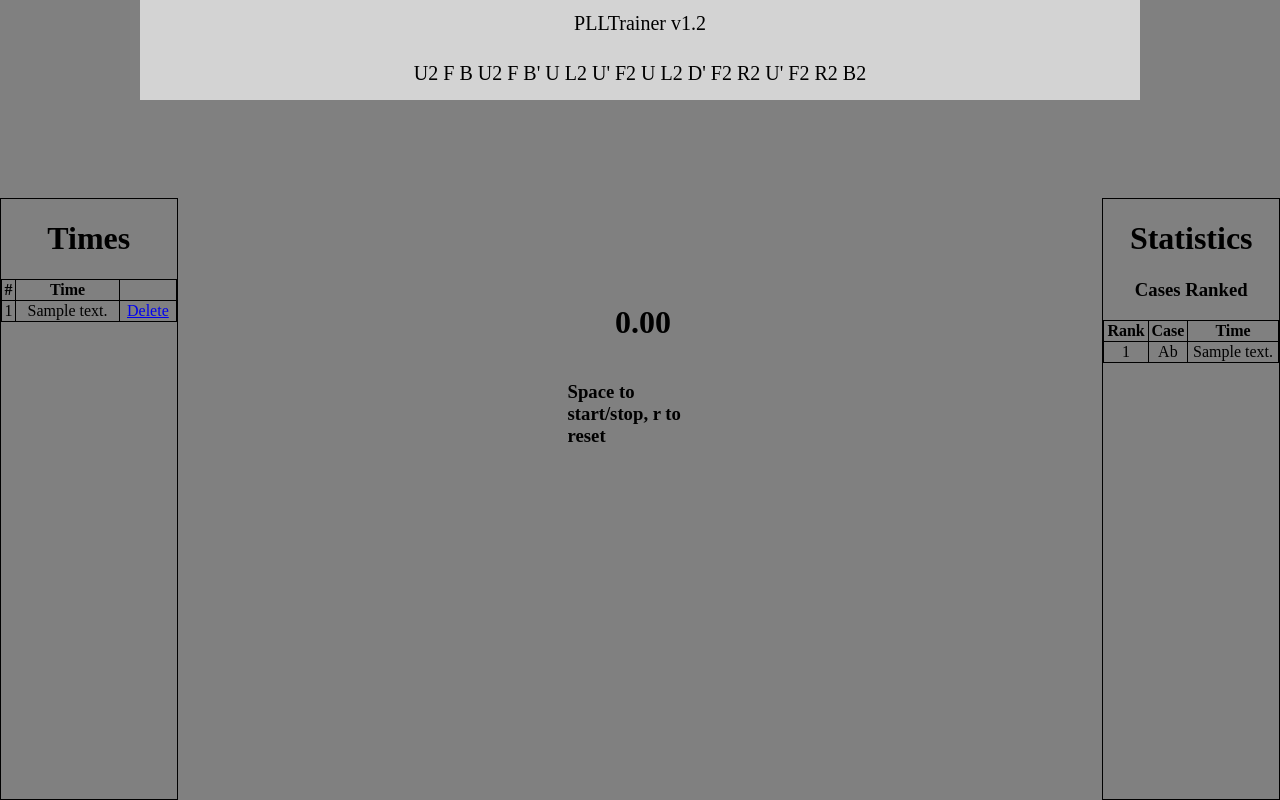
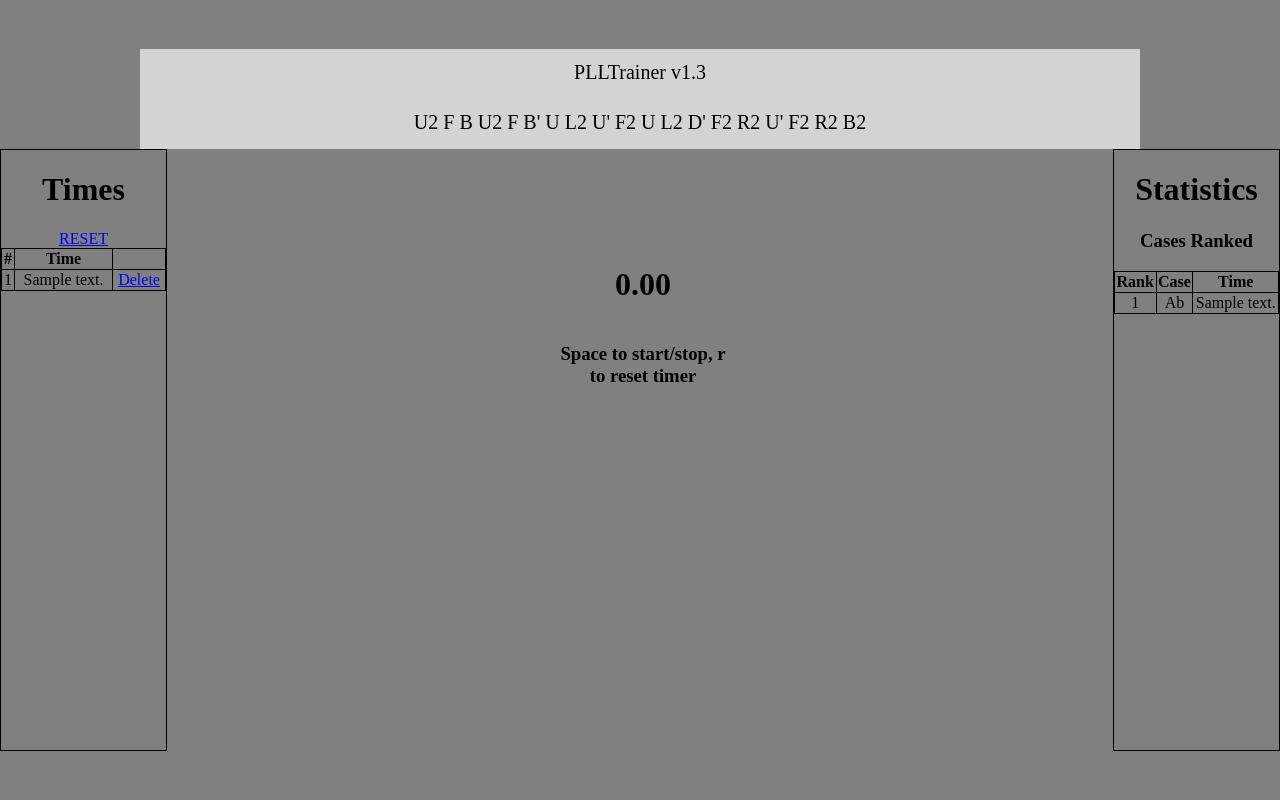
Before and after one commit to TN0123/LLTrainer, a Flask app: page / in a window 1280 px wide. Run offline with Flask 3, Linux system fonts and the light colour scheme; tables that the repository leaves empty hold one stand-in row (values such as "Sample post").

Commit message:
added reset button and requirements.txt file

```diff
--- a/app.py
+++ b/app.py
@@ -84,5 +84,15 @@
         print(f"Error deleting time with ID {id}: {e}")
         return 'There was a problem deleting that time'
 
+@app.route('/reset/')
+def reset():
+    try:
+        db.drop_all()
+        db.create_all()
+        db.engine.execute('DELETE FROM sqlite_sequence WHERE name="TimeRecord"')
+        return redirect('/')
+    except Exception as e:
+        return redirect('/')
+
 if __name__ == "__main__":
     app.run(debug=True)
--- /dev/null
+++ b/requirements.txt
@@ -0,0 +1,2 @@
+Flask==3.0.0
+Flask-SQLAlchemy==3.1.1
--- a/static/css/main.css
+++ b/static/css/main.css
@@ -10,7 +10,6 @@
 .scramble {
     display: flex;
     justify-content: center;
-    height: 100vh;
 }
 
 .row {
--- a/templates/index.html
+++ b/templates/index.html
@@ -10,7 +10,7 @@
 <div class="scramble">
     <svg width="1000" height="100">
         <rect width="1000" height="100" fill="lightgray"></rect>
-        <text x="50%" y="25%" dominant-baseline="middle" text-anchor="middle" fill="#000" font-size="20">PLLTrainer v1.2</text>
+        <text x="50%" y="25%" dominant-baseline="middle" text-anchor="middle" fill="#000" font-size="20">PLLTrainer v1.3</text>
         <text x="50%" y="75%" dominant-baseline="middle" text-anchor="middle" fill="#000" font-size="20" id="scrambleText"></text>
     </svg>
 </div>
@@ -18,6 +18,7 @@
 <div class="row">
     <div class="timestable">
         <h1 style="text-align: center;">Times</h1>
+        <a href="/reset/" style="margin:auto; text-align:center; display:block;">RESET</a>
         <table>
             <tr>
                 <th>#</th>
@@ -36,7 +37,7 @@
     </div>
     <div class="stopwatch">
         <h1 id="displayTime">0.00</h1>
-        <h3>Space to start/stop, r to reset</h3>
+        <h3 style="text-align: center;">Space to start/stop, r to reset timer </h3>
     </div>
     <div class="statstable">
         <h1>Statistics</h1>
```
Also changed, not shown: instance/times.db.
